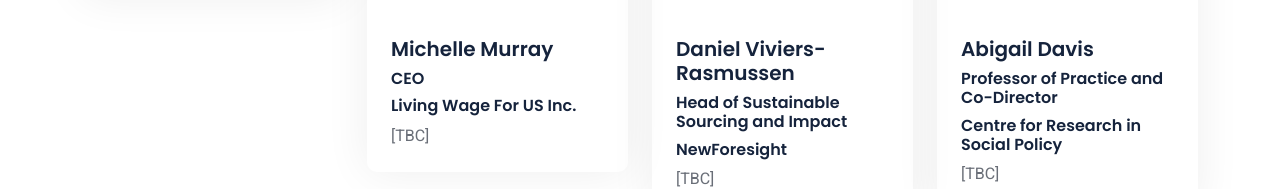
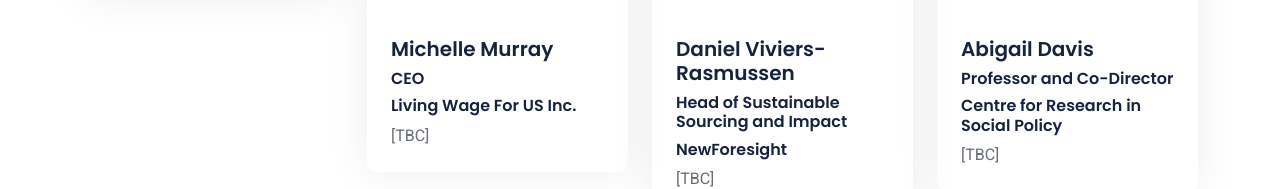
Before and after one commit to wagemap/wagemap.github.io, a plain HTML site: page governance.html in a window 1280 px wide. Shown: the part 927-1116 px from the top of the page. Drawn offline with nearby package versions, Linux system fonts and the light colour scheme.

Commit message:
Update suggestions Matt

```diff
--- a/governance.html
+++ b/governance.html
@@ -178,7 +178,7 @@
                 <img class="img-fluid mb-5" src="img/abby_portrait_500.jpg" alt="" />
               </div>
               <h5>Abigail Davis</h5>
-              <h6>Professor of Practice and Co-Director</h6>
+              <h6>Professor and Co-Director</h6>
               <h6>Centre for Research in Social Policy</h6>
               <span>
                 [TBC]
```
Also changed, not shown: partners.html (+1 -1 lines).
